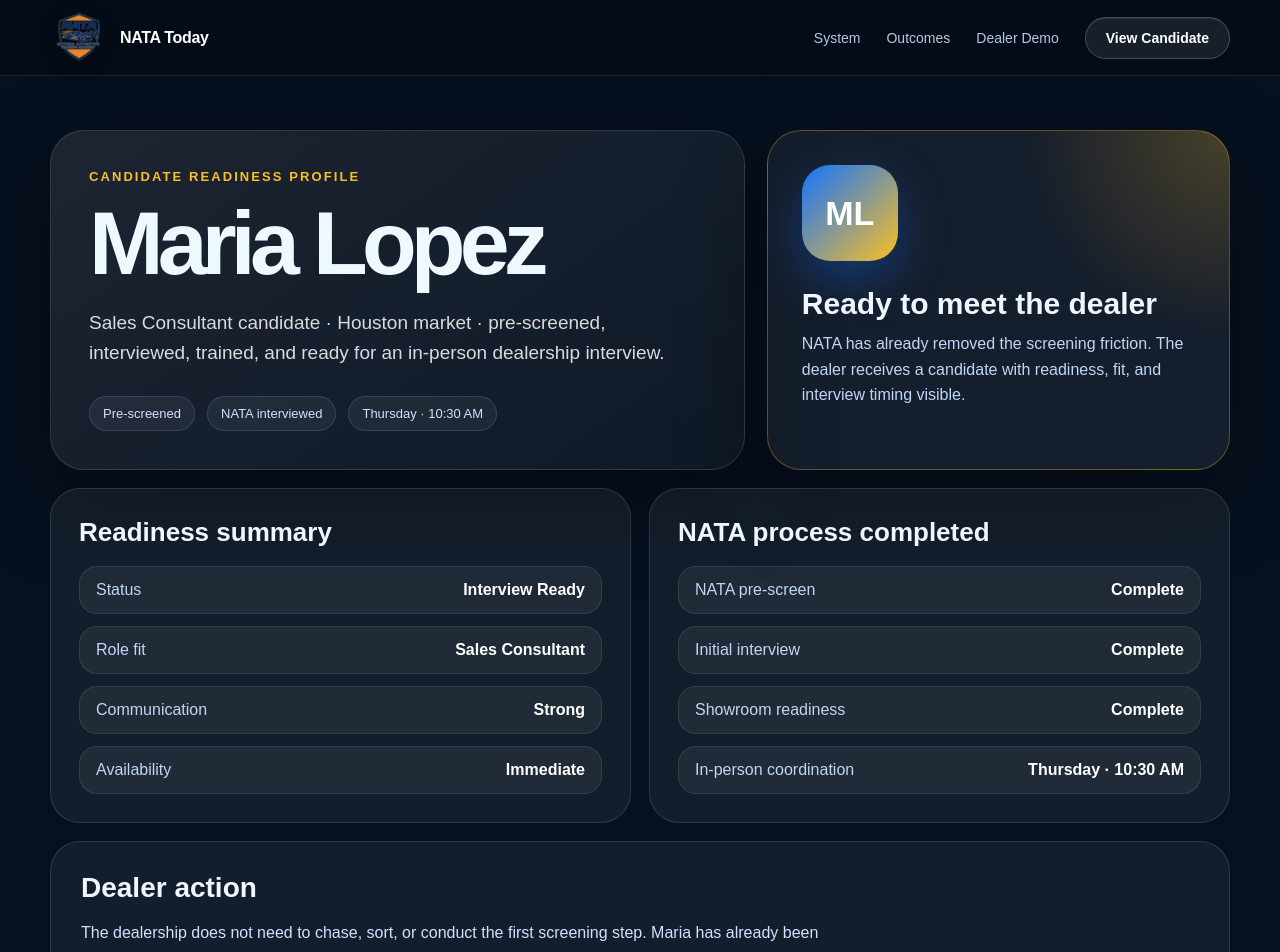
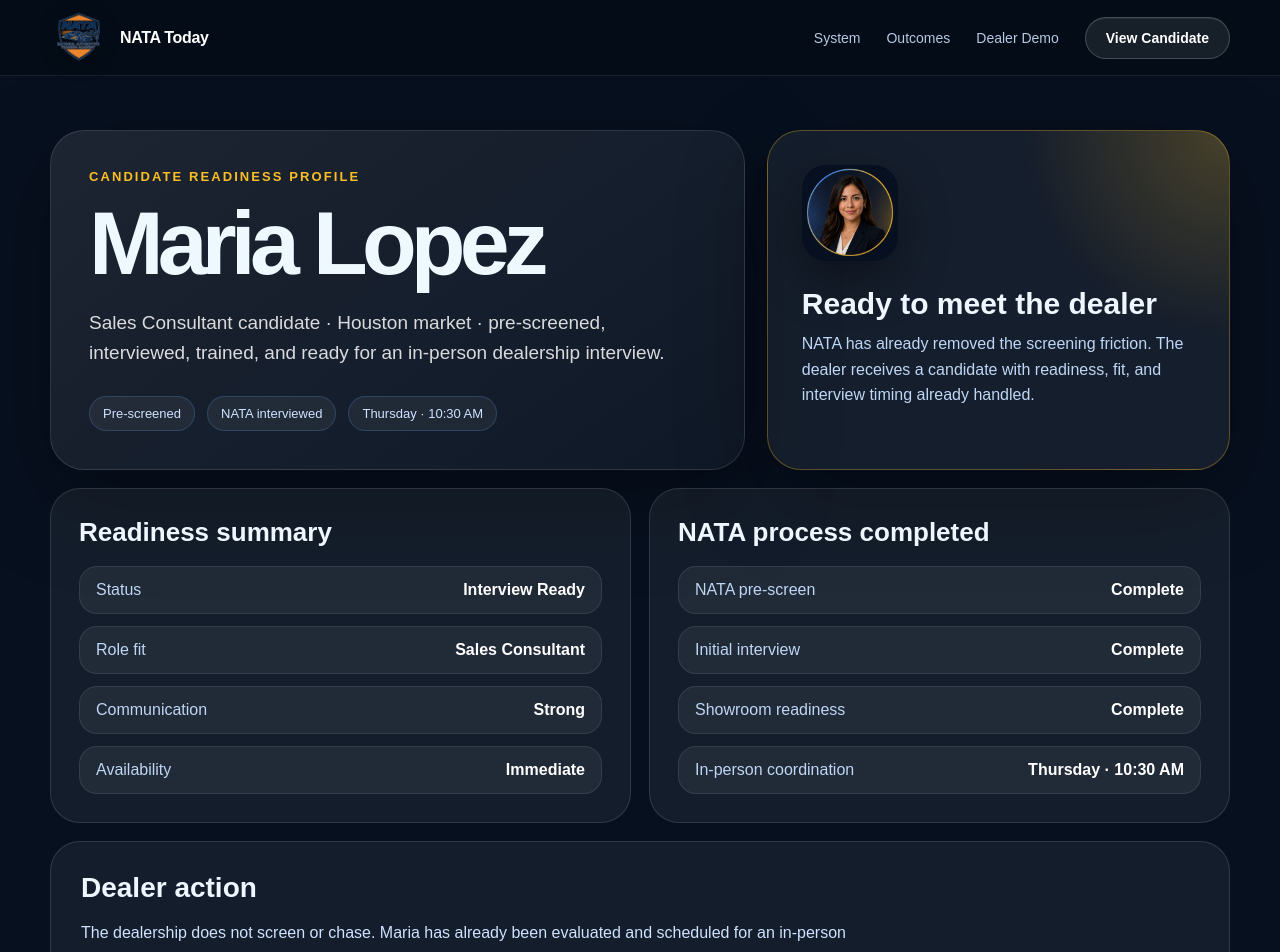
Before and after one commit to zlomke76-del/natatoday, a Next.js app: page /candidate-demo in a window 1280 px wide. Shown: the top 952 px of the page. Built offline with nearby package versions, Linux system fonts and the light colour scheme.

Commit message:
Update page.tsx

```diff
--- a/app/candidate-demo/page.tsx
+++ b/app/candidate-demo/page.tsx
@@ -35,6 +35,7 @@ export default function CandidateDemoPage() {
             alignItems: "stretch",
           }}
         >
+          {/* LEFT CARD */}
           <section
             style={{
               border: "1px solid rgba(255,255,255,0.12)",
@@ -77,6 +78,7 @@ export default function CandidateDemoPage() {
             </div>
           </section>
 
+          {/* RIGHT CARD (FIXED) */}
           <aside
             style={{
               border: "1px solid rgba(251,191,36,0.32)",
@@ -87,21 +89,25 @@ export default function CandidateDemoPage() {
               boxShadow: "0 28px 90px rgba(0,0,0,0.32)",
             }}
           >
+            {/* IMAGE REPLACES INITIALS */}
             <div
               style={{
                 width: 96,
                 height: 96,
-                borderRadius: 28,
-                display: "grid",
-                placeItems: "center",
-                background: "linear-gradient(135deg, #1473ff, #fbbf24)",
-                color: "#fff",
-                fontSize: 34,
-                fontWeight: 900,
-                boxShadow: "0 18px 48px rgba(20,115,255,0.34)",
+                borderRadius: 24,
+                overflow: "hidden",
+                boxShadow: "0 18px 48px rgba(0,0,0,0.35)",
               }}
             >
-              ML
+              <img
+                src="/images/maria_lopez_01.png"
+                alt="Maria Lopez"
+                style={{
+                  width: "100%",
+                  height: "100%",
+                  objectFit: "cover",
+                }}
+              />
             </div>
 
             <h2 style={{ margin: "26px 0 10px", fontSize: 30 }}>
@@ -109,12 +115,14 @@ export default function CandidateDemoPage() {
             </h2>
 
             <p style={{ margin: 0, color: "#bfd6f5", lineHeight: 1.6 }}>
-              NATA has already removed the screening friction. The dealer receives
-              a candidate with readiness, fit, and interview timing visible.
+              NATA has already removed the screening friction. The dealer
+              receives a candidate with readiness, fit, and interview timing
+              already handled.
             </p>
           </aside>
         </div>
 
+        {/* PANELS */}
         <div
           style={{
             display: "grid",
@@ -127,6 +135,7 @@ export default function CandidateDemoPage() {
           <InfoPanel title="NATA process completed" items={training} />
         </div>
 
+        {/* ACTION */}
         <section
           style={{
             marginTop: 18,
@@ -139,9 +148,8 @@ export default function CandidateDemoPage() {
           <h2 style={{ margin: 0, fontSize: 28 }}>Dealer action</h2>
 
           <p style={{ maxWidth: 800, color: "#cfe2ff", lineHeight: 1.65 }}>
-            The dealership does not need to chase, sort, or conduct the first
-            screening step. Maria has already been evaluated and coordinated for
-            an in-person interview.
+            The dealership does not screen or chase. Maria has already been
+            evaluated and scheduled for an in-person interview.
           </p>
 
           <div className="hero-actions">
```
